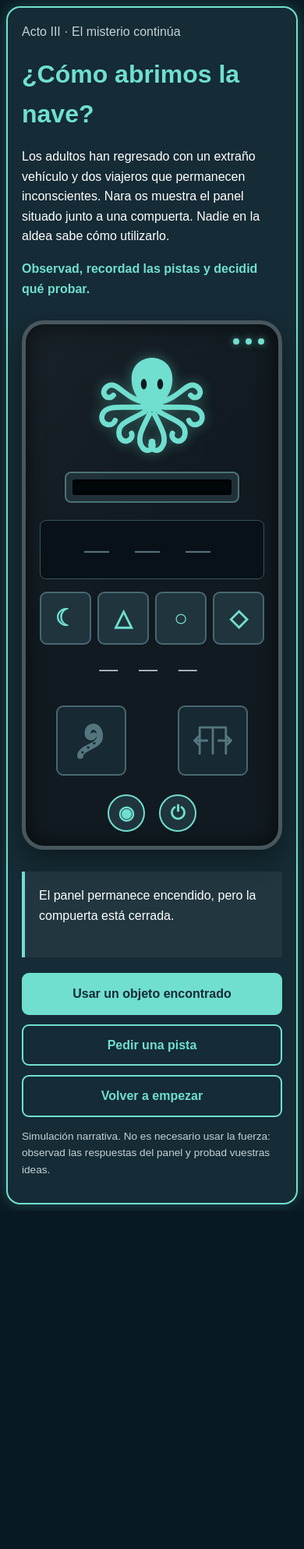
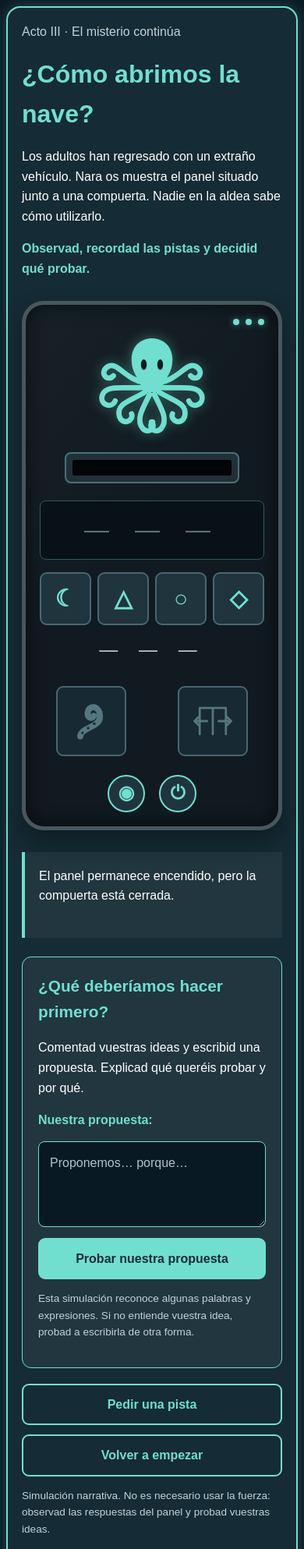
Before and after one commit to patrickjamesspillane/kleptomystery, a plain HTML site: page index.html in a window 390 px wide. Shown: the top 1987 px of the page at 78% size. Before the commit the page ends 1553 px from the top, so only its background shows below. Drawn offline with Linux system fonts and the light colour scheme.

Commit message:
Update index.html

```diff
--- a/index.html
+++ b/index.html
@@ -17,8 +17,7 @@
       <h1>¿Cómo abrimos la nave?</h1>
 
     <p>
-        Los adultos han regresado con un extraño vehículo
-        y dos viajeros que permanecen inconscientes.
+  Los adultos han regresado con un extraño vehículo.
   Nara os muestra el panel situado junto a una compuerta.
   Nadie en la aldea sabe cómo utilizarlo.
 </p>
@@ -199,16 +198,40 @@
       El panel permanece encendido, pero la compuerta está cerrada.
     </p>
 
+ <section
+  id="proposal-section"
+  class="inventory"
+  aria-labelledby="proposal-title"
+>
+  <h2 id="proposal-title">¿Qué deberíamos hacer primero?</h2>
+
+  <p>
+    Comentad vuestras ideas y escribid una propuesta.
+    Explicad qué queréis probar y por qué.
+  </p>
+
+  <form id="proposal-form">
+    <label for="proposal">Nuestra propuesta:</label>
+
+    <textarea
+      id="proposal"
+      name="proposal"
+      rows="3"
+      maxlength="800"
+      placeholder="Proponemos… porque…"
+      required
+    ></textarea>
+
+    <button type="submit">Probar nuestra propuesta</button>
+  </form>
+
+  <p class="small-note">
+    Esta simulación reconoce algunas palabras y expresiones.
+    Si no entiende vuestra idea, probad a escribirla de otra forma.
+  </p>
+</section>
+
 <div class="actions">
-      <button
-        id="inventory-toggle"
-        type="button"
-        aria-expanded="false"
-        aria-controls="inventory"
-      >
-        Usar un objeto encontrado
-      </button>
-
   <button id="hint" class="secondary" type="button">
     Pedir una pista
   </button>
@@ -217,30 +240,6 @@
     Volver a empezar
   </button>
 </div>
-
-    <section id="inventory" class="inventory" hidden>
-      <h2>¿Qué objeto recomendaríais utilizar?</h2>
-
-      <div class="object-grid">
-        <button type="button" class="object" data-object="stone">
-          <span class="object-icon" aria-hidden="true">🪨</span>
-          Una piedra corriente
-        </button>
-
-        <button type="button" class="object" data-object="card">
-          <img
-            src="https://i.ibb.co/Y4TBBnK9/Alien-octopus-access-key-card.png"
-            alt=""
-          >
-          El objeto negro encontrado
-        </button>
-
-        <button type="button" class="object" data-object="wood">
-          <span class="object-icon" aria-hidden="true">🪵</span>
-          Un trozo de madera
-        </button>
-      </div>
-    </section>
 
     <section
       id="success"
@@ -256,8 +255,10 @@
       </p>
 
      <p>
-        Junto a los adultos, los dos viajeros empiezan
-        a moverse. Uno de ellos abre los ojos…
+  En el interior distinguís los objetos desaparecidos
+  y a dos extraños viajeros que permanecían inmóviles.
+  Al encenderse los dispositivos, empiezan a moverse.
+  Uno de ellos abre los ojos…
 </p>
 
       <p>
```
Lines whose indentation alone changed are shown as unchanged.
